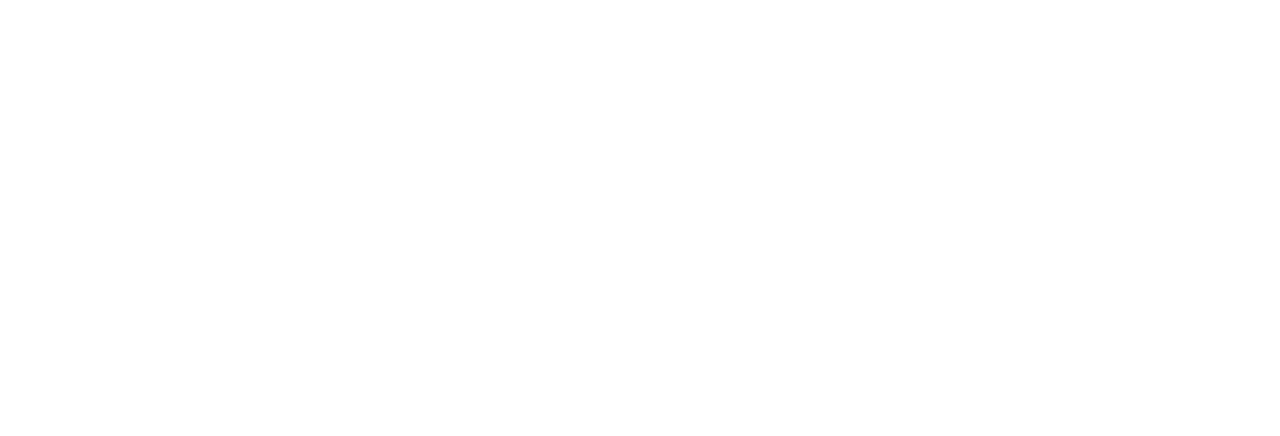
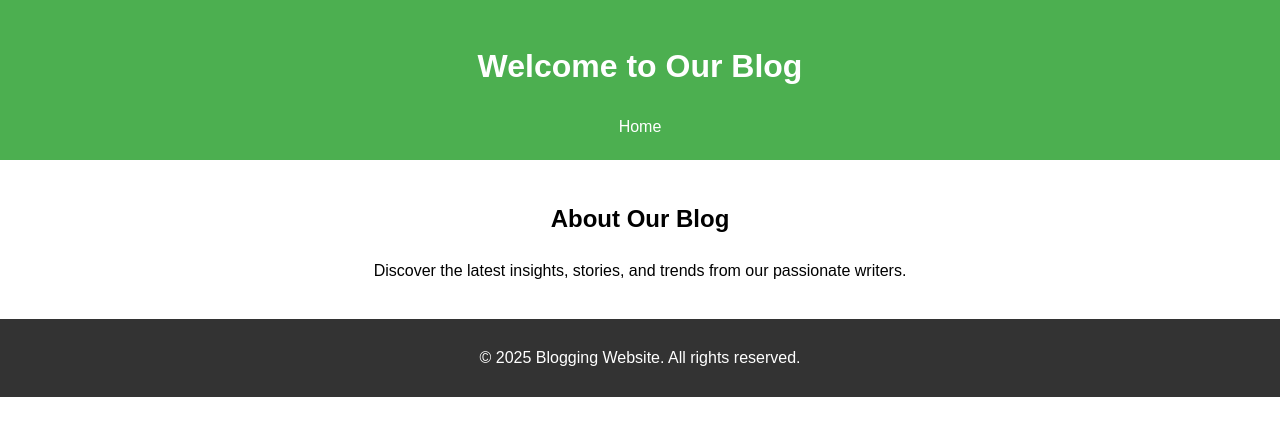
Before and after one commit to sohailahsan0393/Blogging-Website, a website: page src/index.html in a window 1280 px wide. Drawn offline with Linux system fonts and the light colour scheme.

Commit message:
Added home page html and css

```diff
--- a/src/index.html
+++ b/src/index.html
@@ -3,9 +3,27 @@
 <head>
     <meta charset="UTF-8">
     <meta name="viewport" content="width=device-width, initial-scale=1.0">
-    <title>Document</title>
+    <title>Home</title>
+    <link rel="stylesheet" href="../styles/index.css">
 </head>
 <body>
+    <header>
+        <h1>Welcome to Our Blog</h1>
+        <nav>
+            <ul>
+                <li><a href="index.html">Home</a></li>
 
+            </ul>
+        </nav>
+    </header>
+    <main>
+        <section id="introduction">
+            <h2>About Our Blog</h2>
+            <p>Discover the latest insights, stories, and trends from our passionate writers.</p>
+        </section>
+    </main>
+    <footer>
+        <p>&copy; 2025 Blogging Website. All rights reserved.</p>
+    </footer>
 </body>
 </html>
--- a/styles/index.css
+++ b/styles/index.css
@@ -1,3 +1,42 @@
-body{
-    background-color: blue;
+body {
+    font-family: Arial, sans-serif;
+    line-height: 1.6;
+    margin: 0;
+    padding: 0;
 }
+
+header {
+    background-color: #4CAF50;
+    color: white;
+    padding: 20px;
+    text-align: center;
+}
+
+nav ul {
+    list-style-type: none;
+    margin: 0;
+    padding: 0;
+    text-align: center;
+}
+
+nav ul li {
+    display: inline;
+    margin: 0 10px;
+}
+
+nav ul li a {
+    color: white;
+    text-decoration: none;
+}
+
+main {
+    padding: 20px;
+    text-align: center;
+}
+
+footer {
+    background-color: #333;
+    color: white;
+    padding: 10px;
+    text-align: center;
+}
```
